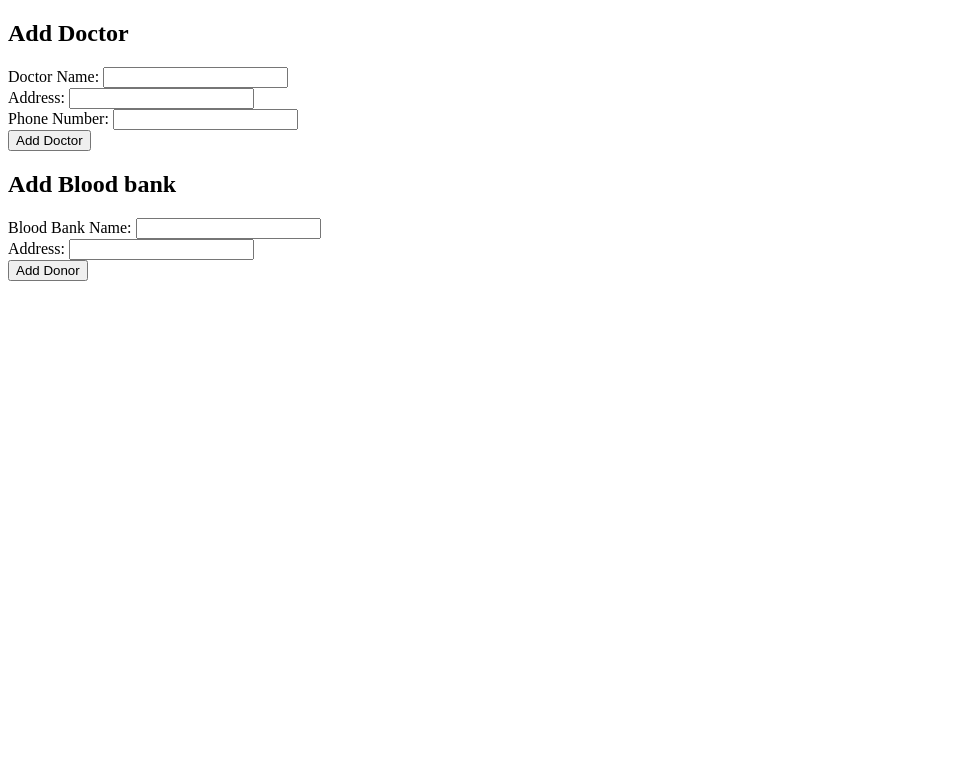
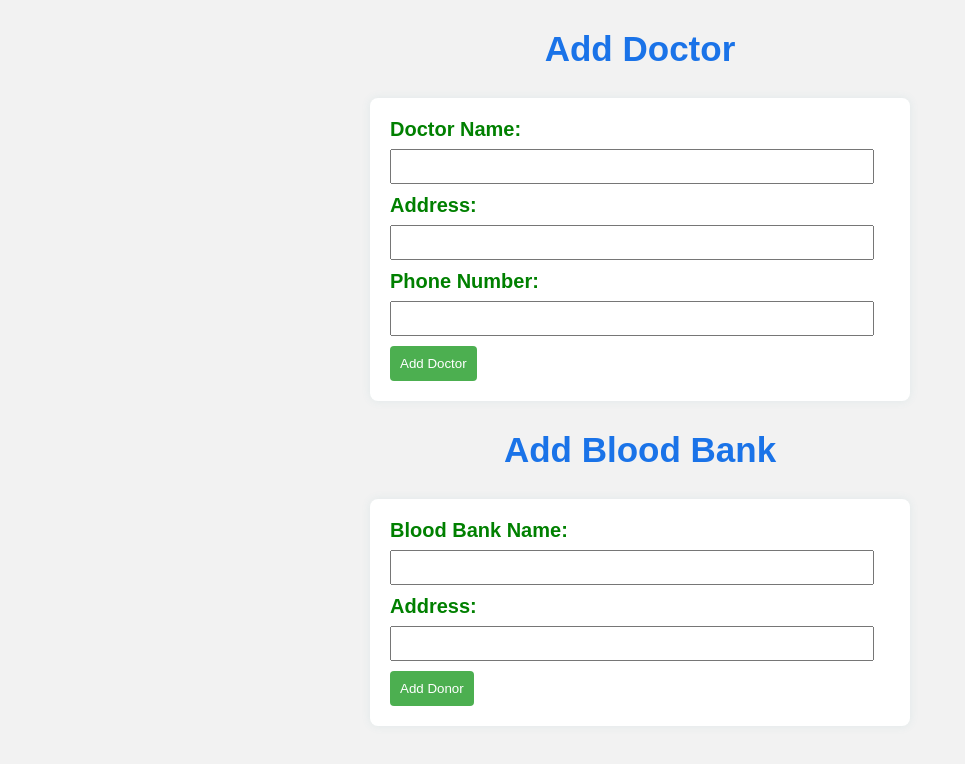
Before and after one commit to noochila/Blood-Bank-Management-System, a website: page Front-end/admin.html in a window 1280 px wide. Shown: the whole page, without its empty margins (0-965 px from the left). Drawn offline with Linux system fonts and the light colour scheme.

Commit message:
Updated CSS files for html pages

```diff
--- /dev/null
+++ b/Front-end/CSS/adm.css
@@ -0,0 +1,55 @@
+
+
+body {
+    font-family: Arial, sans-serif;
+    margin: 20px;
+    background-color: #f2f2f2;/* Light gray background */
+  }
+
+  h2 {
+    color: #1a73e8;
+    font-size: 35px;
+    text-align: center;
+  }
+
+  label {
+    display: block;
+    margin-bottom: 8px;
+    color: green; /* Green color for labels */
+}
+  form {
+    margin-bottom: 40px;
+    max-width: 500px;
+    margin: 0 auto;
+    background-color: #fff; /* White background for forms */
+    padding: 20px;
+    border-radius: 8px;
+    font-size:20px;
+    font-family:  Arial, Helvetica, sans-serif;
+    font-weight:bold;
+    text-emphasis-color: green;
+    box-shadow: 0 0 10px rgba(73, 144, 153, 0.1); /* Add a subtle shadow */
+    width: 600px; /* Adjusted width for the form */
+    margin-right: auto; /* Align the form to the left */
+    /*margin-left: auto; */
+  }
+
+  input {
+    margin-bottom: 10px;
+    padding: 8px;
+    width: calc(100% - 16px); /* Adjusted width to account for padding */
+    box-sizing: border-box; /* Ensure padding is included in the width */
+  }
+
+  button {
+    padding: 10px;
+    background-color: #4caf50; /* Green button background */
+    color: white;
+    border: none;
+    cursor: pointer;
+    border-radius: 4px;
+  }
+
+  button:hover {
+    background-color: #45a049;
+  }
--- /dev/null
+++ b/Front-end/CSS/don.css
@@ -0,0 +1,56 @@
+
+
+body {
+    font-family: Arial, sans-serif;
+    margin: 20px;
+    background-color: #f2f2f2; /* Light gray background */
+}
+
+.form-container {
+    max-width: 600px;
+    margin: 0 auto;
+    padding: 20px;
+    background-color: #fff; /* White background for forms */
+    border-radius: 8px;
+    box-shadow: 0 0 10px rgba(0, 0, 0, 0.1); /* Add a subtle shadow */
+}
+
+h2 {
+    color: #1a73e8;
+    font-size: 35px;
+
+}
+
+form {
+    margin-bottom: 20px;
+    font-size:20px;
+    font-family:  Arial, Helvetica, sans-serif;
+    font-weight:bold;
+}
+
+label {
+    display: block;
+    margin-bottom: 8px;
+    color: green;
+}
+
+input,
+select {
+    width: 100%;
+    padding: 8px;
+    margin-bottom: 15px;
+    box-sizing: border-box;
+}
+
+button {
+    padding: 10px;
+    background-color: #4caf50; /* Green button background */
+    color: white;
+    border: none;
+    cursor: pointer;
+    border-radius: 4px;
+}
+
+button:hover {
+    background-color: #45a049;
+}
--- /dev/null
+++ b/Front-end/CSS/generateB.css
@@ -0,0 +1,67 @@
+/* styles.css */
+
+body {
+    font-family: 'Arial', sans-serif;
+    margin: 20px;
+    background-color: #f2f2f2; /* Light gray background */
+    color: #333;
+}
+
+h1 {
+    color: #1a73e8; /* Blue color for heading */
+    margin-bottom: 20px;
+}
+
+h2 {
+    color: #4CAF50; /* Green color for subheadings */
+    margin-top: 20px;
+}
+
+p {
+    margin-bottom: 10px;
+}
+
+/* Container styles */
+.container {
+    max-width: 800px;
+    margin: 0 auto;
+    background-color: #fff; /* White background for content */
+    padding: 20px;
+    border-radius: 8px;
+    box-shadow: 0 0 10px rgba(0, 0, 0, 0.1); /* Add a subtle shadow */
+}
+
+/* Button styles */
+.button {
+    display: inline-block;
+    padding: 10px 20px;
+    background-color: #4CAF50;
+    color: #fff;
+    text-decoration: none;
+    border-radius: 4px;
+    transition: background-color 0.3s ease;
+}
+
+.button:hover {
+    background-color: #45a049;
+}
+
+/* Table styles */
+table {
+    width: 100%;
+    border-collapse: collapse;
+    margin-top: 20px;
+}
+
+th, td {
+    padding: 12px;
+    text-align: left;
+    border-bottom: 1px solid #ddd;
+}
+
+th {
+    background-color: #4CAF50;
+    color: #fff;
+}
+
+/* Add more styles as needed */
--- /dev/null
+++ b/Front-end/CSS/pat.css
@@ -0,0 +1,63 @@
+/* styles.css */
+h2 {
+    color: #1a73e8;
+    font-size: 35px;
+    text-align: center;
+  }
+
+
+body {
+    font-family: 'Arial', sans-serif;
+    margin: 20px;
+    background-color: #f2f2f2; /* Light gray background */
+    color: #333;
+}
+
+form {
+    max-width: 500px;
+    margin: 0 auto;
+    background-color: #fff; /* White background for form */
+    padding: 20px;
+    border-radius: 8px;
+    font-size:20px;
+    font-family:  Arial, Helvetica, sans-serif;
+    font-weight:bold;
+    box-shadow: 0 0 10px rgba(0, 0, 0, 0.1); /* Add a subtle shadow */
+}
+
+label {
+    display: block;
+    margin-bottom: 8px;
+    color: green; /* Green color for labels */
+}
+
+input,
+select {
+    width: 100%;
+    padding: 10px;
+    margin-bottom: 15px;
+    box-sizing: border-box;
+    border: 1px solid #ccc; /* Add a border */
+    border-radius: 4px;
+    transition: border-color 0.3s ease, box-shadow 0.3s ease;
+}
+
+input:focus,
+select:focus {
+    border-color: #4CAF50; /* Change border color on focus */
+    box-shadow: 0 0 5px rgba(76, 175, 80, 0.5); /* Add a subtle shadow on focus */
+}
+
+button {
+    padding: 10px;
+    background-color: #4CAF50;
+    color: #fff;
+    border: none;
+    cursor: pointer;
+    border-radius: 4px;
+    transition: background-color 0.3s ease;
+}
+
+button:hover {
+    background-color: #45a049;
+}
--- /dev/null
+++ b/Front-end/CSS/selDon.css
@@ -0,0 +1,74 @@
+/* styles.css */
+
+body {
+    font-family: 'Arial', sans-serif;
+    margin: 20px;
+    background-color: #f2f2f2; /* Light gray background */
+    color: #333;
+}
+
+h2 {
+    color: #1a73e8; /* Blue color for heading */
+    text-align:center;
+    font-size: 35px;
+}
+
+ul {
+    list-style: none;
+    padding: 0;
+}
+
+li {
+    margin-bottom: 10px;
+}
+
+form {
+    margin-bottom: 40px;
+    max-width: 500px;
+    margin: 0 auto;
+    background-color: #fff; /* White background for forms */
+    padding: 20px;
+    border-radius: 8px;
+    font-size:20px;
+    font-family:  Arial, Helvetica, sans-serif;
+    font-weight:bold;
+    text-emphasis-color: green;
+    box-shadow: 0 0 10px rgba(73, 144, 153, 0.1); /* Add a subtle shadow */
+    width: 600px; /* Adjusted width for the form */
+    margin-right: auto;
+}
+
+label {
+    display: block;
+    margin-bottom: 8px;
+    color: #4CAF50; /* Green color for labels */
+}
+
+select {
+    width: 100%;
+    padding: 10px;
+    margin-bottom: 15px;
+    box-sizing: border-box;
+    border: 1px solid #ccc; /* Add a border */
+    border-radius: 4px;
+    transition: border-color 0.3s ease, box-shadow 0.3s ease;
+}
+
+select:focus {
+    border-color: #4CAF50; /* Change border color on focus */
+    box-shadow: 0 0 5px rgba(76, 175, 80, 0.5); /* Add a subtle shadow on focus */
+}
+
+button {
+    padding: 10px;
+    background-color: #4CAF50;
+    color: #fff;
+    border: none;
+    cursor: pointer;
+    border-radius: 4px;
+    transition: background-color 0.3s ease;
+}
+
+button:hover {
+    background-color: #45a049;
+}
--- a/Front-end/admin.html
+++ b/Front-end/admin.html
@@ -4,20 +4,28 @@
   <meta charset="UTF-8">
   <meta name="viewport" content="width=device-width, initial-scale=1.0">
   <title>Node.js SQL Insert</title>
+  <link href="./CSS/adm.css" rel="stylesheet">
 </head>
 <body>
-  <h2>Add Doctor</h2>
+  <h2 >Add Doctor</h2>
   <form action="/addDoctor" method="post">
-    Doctor Name: <input type="text" name="doctor_name" required><br>
-    Address: <input type="text" name="doc_add" required><br>
-    Phone Number: <input type="text" name="doc_phno" required><br>
+    <label for="doctorName">Doctor Name:</label>
+    <input type="text" name="doctor_name" id="doctorName" required><br>
+    <label for="doctorAddress">Address:</label>
+    <input type="text" name="doc_add" id="doctorAdress" required><br>
+    <label for="doctorPho">Phone Number:</label>
+    <input type="text" name="doc_phno" id="doctorPho" required><br>
+
     <button type="submit">Add Doctor</button>
   </form>
 
-  <h2>Add Blood bank</h2>
+
+  <h2>Add Blood Bank</h2>
   <form action="/bloodbank" method="post">
-    Blood Bank Name: <input type="text" name="blood_bank_name" required><br>
-    Address: <input type="text" name="baddress" required><br>
+    <label for="bankName">Blood Bank Name: </label>
+    <input type="text" name="blood_bank_name" id="bankName" required><br>
+    <label for="bankAddress">Address: </label>
+    <input type="text" name="baddress" id="bankAddress" required><br>
     <button type="submit">Add Donor</button>
   </form>
 </body>
```
Also changed, not shown: Front-end/donor.html (+1 -0 lines), Front-end/generateBill.html (+1 -0 lines), Front-end/patient.html (+2 -0 lines), Front-end/selectDonor.html (+1 -0 lines).
